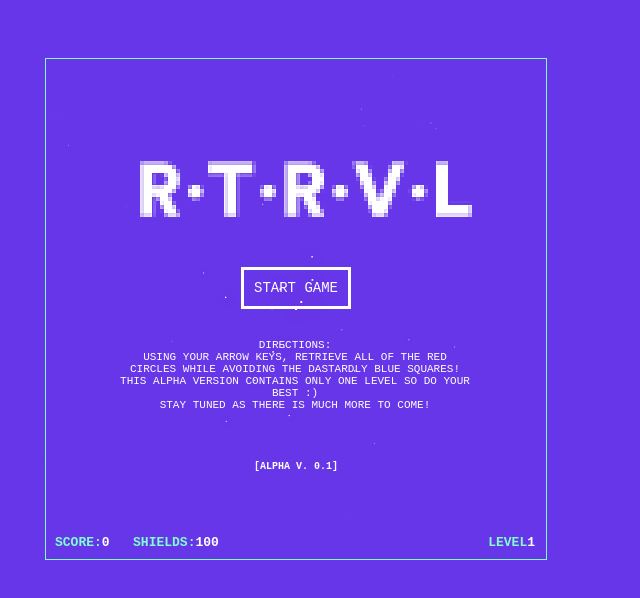
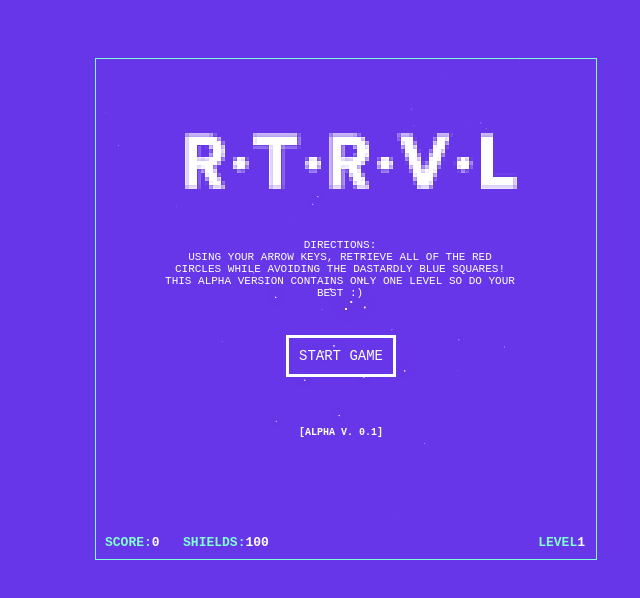
Before and after one commit to roz0n/project-r, a plain HTML site: page index.html in a window 1280 px wide. Shown: the whole page, without its empty margins (295-935 px from the left). Drawn offline with Linux system fonts and the light colour scheme.

Commit message:
fixed main screen

```diff
--- a/index.html
+++ b/index.html
@@ -8,9 +8,8 @@
 <div id="main-container">
 	<div id="title-wrapper" class="show">
 		<img src="style/rtrvl-logo.png" alt="Retrieval" id="logo">
+		<p class="story">Directions: <br/> Using your arrow keys, retrieve all of the red circles while avoiding the dastardly blue squares! This alpha version contains only one level so do your best :)</p>
 		<button id="game-start" type="button">Start Game</button>
-		<p class="story">Directions: <br/> Using your arrow keys, retrieve all of the red circles while avoiding the dastardly blue squares! This alpha version contains only one level so do your best :)
-			<br> Stay tuned as there is much more to come!</p>
 		<h2>[alpha v. 0.1]</h2>
 	</div>
 
--- a/scripts/gameLogic.js
+++ b/scripts/gameLogic.js
@@ -27,6 +27,7 @@ function gameEnd() {
     enemiesBoard.className = 'hide';
     finalBorder.className = 'show';
     userBoard.className = 'hide';
+    healthChart.className = 'hide';
     finalScore.innerHTML = scoreCounter;
     audio2.pause();
     audio3.play();
--- a/style/main.css
+++ b/style/main.css
@@ -15,7 +15,7 @@ body {
 
 div#container{
     width: 500px;
-    /*height: 500px;*/
+    height: 500px;
     /*cursor: none;*/
     /*transform: translate3d(0, 0, 0);*/
 }
@@ -91,7 +91,7 @@ div#title-wrapper {
     z-index: 5;
     color: white;
     text-transform: uppercase;
-    margin: 53px 0 0 75px;
+    margin-left: 70px;
 }
 
 div#end-wrapper {
@@ -146,8 +146,7 @@ button#game-start {
     font-family: 'Akkurat-Mono', monospace;
     font-size: 14px;
     background-color: transparent;
-    left: 25%;
-    top: 55%;
+    margin-top: 25px;
 }
 
 button#game-start:hover {
@@ -167,7 +166,7 @@ button#game-start:hover {
 
 #logo {
     display: table-row-group;
-    margin: 50px 0 50px 20px;
+    margin: 75px 0 50px 20px;
 }
 
 .again {
@@ -180,7 +179,6 @@ button#game-start:hover {
 
 #main-container {
     margin: 0 auto;
-    height: 100vh;
-    width: 600px;
+    width: 500px;
     padding-top: 50px;
 }
```
